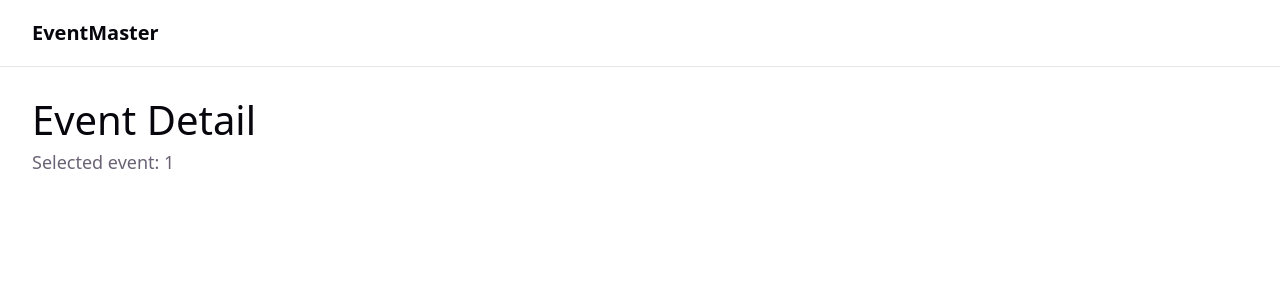
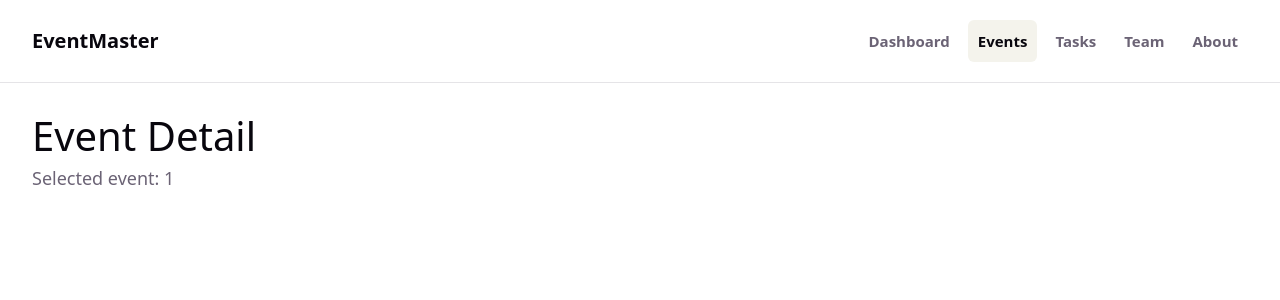
Before and after one commit to LiborJohn66/4IT427_mlal01, a React (Vite) app in the folder 4IT427_mlal01/: page /events/1 in a window 1280 px wide. Shown: the top 300 px of the page. Built offline with nearby package versions, Linux system fonts and the light colour scheme.

Commit message:
pridani navigation componentu

```diff
--- a/4IT427_mlal01/src/App.css
+++ b/4IT427_mlal01/src/App.css
@@ -5,7 +5,11 @@
 }
 
 .app-header {
+  align-items: center;
   border-bottom: 1px solid var(--border);
+  display: flex;
+  gap: 24px;
+  justify-content: space-between;
   padding: 20px 32px;
   text-align: left;
 }
@@ -14,6 +18,27 @@
   color: var(--text-h);
   font-size: 20px;
   font-weight: 700;
+}
+
+.navbar {
+  display: flex;
+  flex-wrap: wrap;
+  gap: 8px;
+}
+
+.navbar-link {
+  border-radius: 6px;
+  color: var(--text);
+  font-size: 15px;
+  font-weight: 600;
+  padding: 8px 10px;
+  text-decoration: none;
+}
+
+.navbar-link:hover,
+.navbar-link-active {
+  background: var(--nav-bg);
+  color: var(--text-h);
 }
 
 .app-main {
@@ -25,3 +50,10 @@
 .page {
   max-width: 960px;
 }
+
+@media (max-width: 720px) {
+  .app-header {
+    align-items: flex-start;
+    flex-direction: column;
+  }
+}
--- /dev/null
+++ b/4IT427_mlal01/src/components/Navbar.tsx
@@ -0,0 +1,28 @@
+import { NavLink } from 'react-router-dom'
+
+const navItems = [
+  { to: '/', label: 'Dashboard' },
+  { to: '/events', label: 'Events' },
+  { to: '/tasks', label: 'Tasks' },
+  { to: '/team', label: 'Team' },
+  { to: '/about', label: 'About' },
+]
+
+export function Navbar() {
+  return (
+    <nav className="navbar" aria-label="Main navigation">
+      {navItems.map((item) => (
+        <NavLink
+          key={item.to}
+          to={item.to}
+          className={({ isActive }) =>
+            isActive ? 'navbar-link navbar-link-active' : 'navbar-link'
+          }
+          end={item.to === '/'}
+        >
+          {item.label}
+        </NavLink>
+      ))}
+    </nav>
+  )
+}
--- a/4IT427_mlal01/src/index.css
+++ b/4IT427_mlal01/src/index.css
@@ -3,6 +3,7 @@
   --text-h: #08060d;
   --bg: #fff;
   --border: #e5e4e7;
+  --nav-bg: #f4f3ec;
 
   --sans: system-ui, 'Segoe UI', Roboto, sans-serif;
   --heading: system-ui, 'Segoe UI', Roboto, sans-serif;
@@ -27,6 +28,7 @@
     --text-h: #f3f4f6;
     --bg: #16171d;
     --border: #2e303a;
+    --nav-bg: #1f2028;
   }
 }
 
--- a/4IT427_mlal01/src/layout/MainLayout.tsx
+++ b/4IT427_mlal01/src/layout/MainLayout.tsx
@@ -1,10 +1,12 @@
 import { Outlet } from 'react-router-dom'
+import { Navbar } from '../components/Navbar'
 
 export function MainLayout() {
   return (
     <div className="app-shell">
       <header className="app-header">
         <span className="app-logo">EventMaster</span>
+        <Navbar />
       </header>
       <main className="app-main">
         <Outlet />
```
Also changed, not shown: 1 other file (tests, documents, lock files or other folders).
